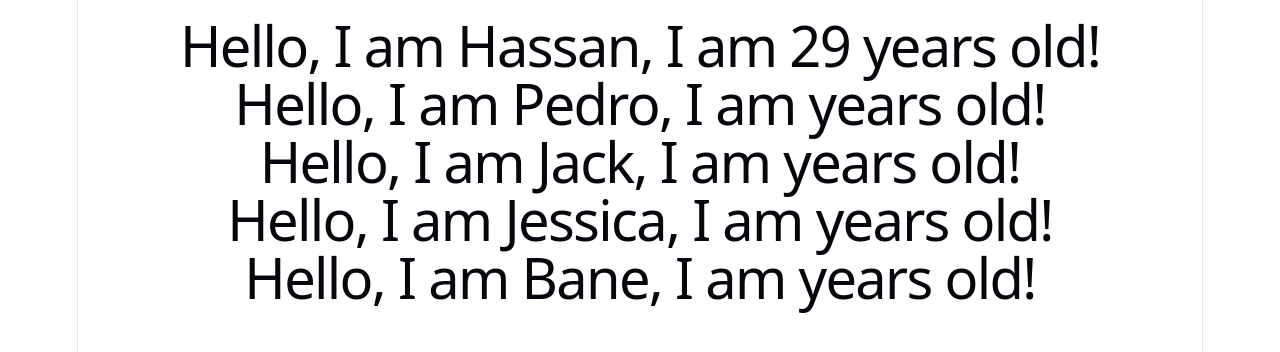
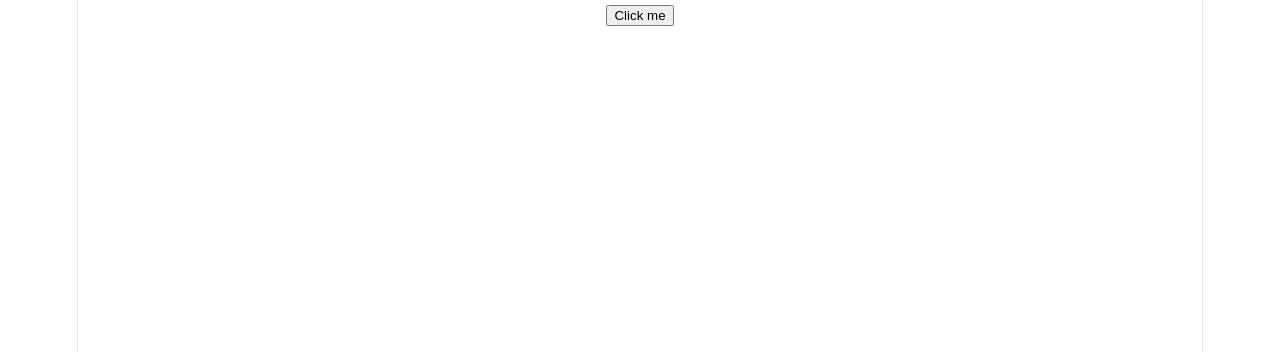
Before and after one commit to el-keiyya/react-app, a React (Vite) app: page / in a window 1280 px wide. Shown: the top 352 px of the page. Built offline with nearby package versions, Linux system fonts and the light colour scheme.

Commit message:
Conditional rendering

```diff
--- a/src/App.jsx
+++ b/src/App.jsx
@@ -9,17 +9,16 @@ function Greeting({ name, age }) {
 }
 
 function App() {
-  const name = "Hassan";
-  const age = 29;
+  const showGreeting = false;
 
   return (
     <>
       <div>
-        <Greeting name={"Hassan"} age={29} />
-        <Greeting name={"Pedro"} />
-        <Greeting name={"Jack"} />
-        <Greeting name={"Jessica"} />
-        <Greeting name={"Bane"} />
+        {showGreeting ? (
+          <Greeting name={"Hassan"} age={29} />
+        ) : (
+          <button>Click me</button>
+        )}
       </div>
     </>
   );
```
